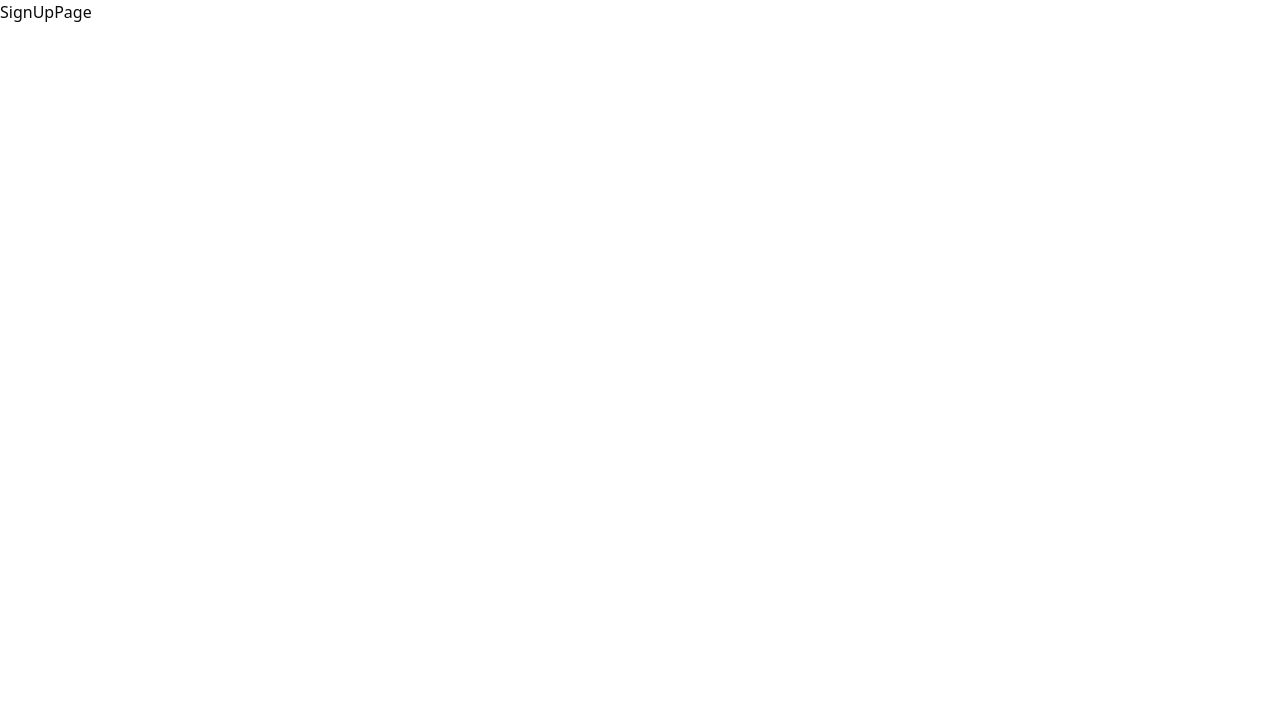
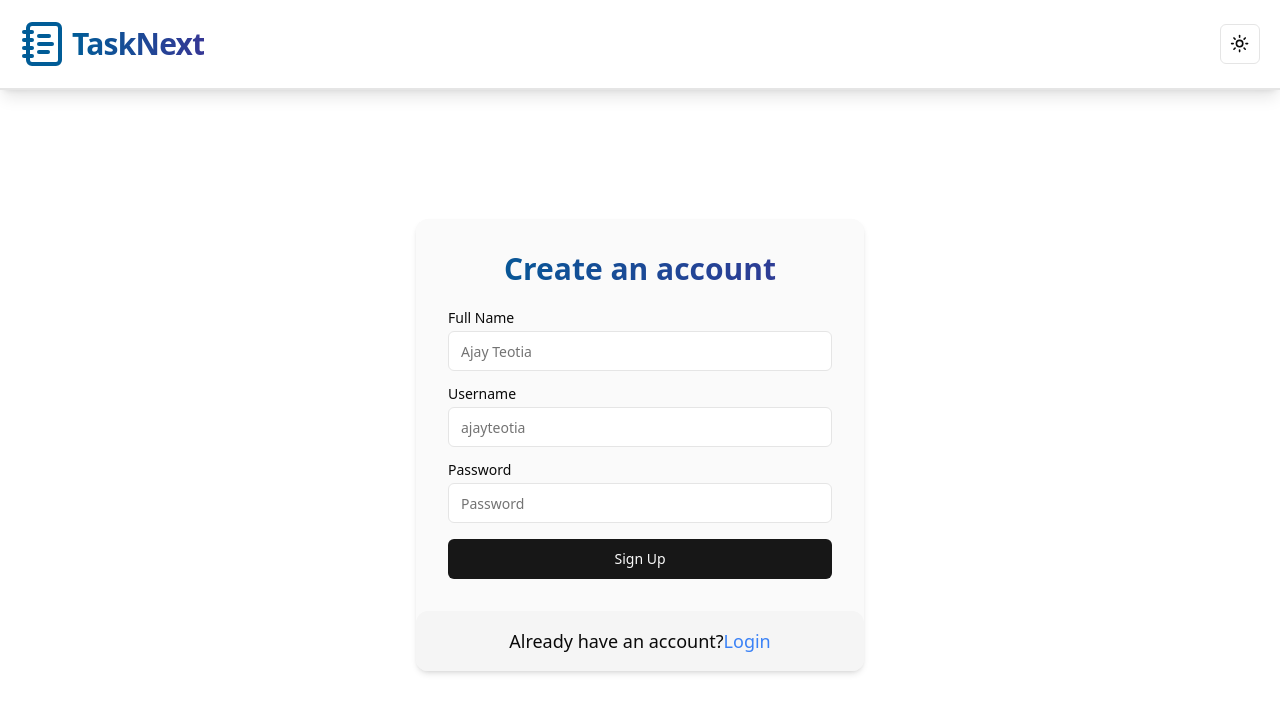
Before and after one commit to AjayTeotia/TaskNext, a React (Vite) app in the folder frontend/: page /signup in a window 1280 px wide. Shown: the top 712 px of the page. Built offline with nearby package versions, Linux system fonts and the light colour scheme.

Commit message:
login-signup-ui-complete

```diff
--- a/frontend/package.json
+++ b/frontend/package.json
@@ -12,6 +12,7 @@
   "dependencies": {
     "@radix-ui/react-dialog": "^1.1.2",
     "@radix-ui/react-dropdown-menu": "^2.1.2",
+    "@radix-ui/react-label": "^2.1.0",
     "@radix-ui/react-slot": "^1.1.0",
     "class-variance-authority": "^0.7.0",
     "clsx": "^2.1.1",
--- a/frontend/src/components/AuthHeader.jsx
+++ b/frontend/src/components/AuthHeader.jsx
@@ -0,0 +1,17 @@
+import React from "react";
+import Logo from "./Logo";
+import { ModeToggle } from "./ModeToggle";
+
+const AuthHeader = () => {
+  return (
+    <div className="flex justify-between items-center p-5 border-b-2 shadow-lg">
+      <Logo />
+
+      <div>
+        <ModeToggle />
+      </div>
+    </div>
+  );
+};
+
+export default AuthHeader;
--- a/frontend/src/components/_landingPageComponents/LandingPageHeader.jsx
+++ b/frontend/src/components/_landingPageComponents/LandingPageHeader.jsx
@@ -20,7 +20,7 @@ const LandingPageHeader = () => {
     navigate("/signup");
   };
   return (
-    <div className="flex justify-between items-center p-5 border-b-2">
+    <div className="flex justify-between items-center p-5 border-b-2 shadow-lg ">
       <Logo />
 
       <div className="md:flex gap-4 items-center hidden ">
@@ -40,7 +40,7 @@ const LandingPageHeader = () => {
           </SheetTrigger>
           <SheetContent className="w-[250px] sm:w-[400px]" side={"left"}>
             <SheetHeader>
-              <SheetTitle className="mb-5 mt-5">
+              <SheetTitle className="mb-5 mt-5  border-b-2 w-full">
                 <Logo />
               </SheetTitle>
               <SheetDescription>
--- /dev/null
+++ b/frontend/src/components/ui/input.jsx
@@ -0,0 +1,19 @@
+import * as React from "react"
+
+import { cn } from "@/lib/utils"
+
+const Input = React.forwardRef(({ className, type, ...props }, ref) => {
+  return (
+    (<input
+      type={type}
+      className={cn(
+        "flex h-10 w-full rounded-md border border-input bg-background px-3 py-2 text-sm ring-offset-background file:border-0 file:bg-transparent file:text-sm file:font-medium file:text-foreground placeholder:text-muted-foreground focus-visible:outline-none focus-visible:ring-2 focus-visible:ring-ring focus-visible:ring-offset-2 disabled:cursor-not-allowed disabled:opacity-50",
+        className
+      )}
+      ref={ref}
+      {...props} />)
+  );
+})
+Input.displayName = "Input"
+
+export { Input }
--- /dev/null
+++ b/frontend/src/components/ui/label.jsx
@@ -0,0 +1,16 @@
+import * as React from "react"
+import * as LabelPrimitive from "@radix-ui/react-label"
+import { cva } from "class-variance-authority";
+
+import { cn } from "@/lib/utils"
+
+const labelVariants = cva(
+  "text-sm font-medium leading-none peer-disabled:cursor-not-allowed peer-disabled:opacity-70"
+)
+
+const Label = React.forwardRef(({ className, ...props }, ref) => (
+  <LabelPrimitive.Root ref={ref} className={cn(labelVariants(), className)} {...props} />
+))
+Label.displayName = LabelPrimitive.Root.displayName
+
+export { Label }
--- a/frontend/src/pages/landingPage/LandingPage.jsx
+++ b/frontend/src/pages/landingPage/LandingPage.jsx
@@ -4,7 +4,7 @@ import React from "react";
 
 const LandingPage = () => {
   return (
-    <div>
+    <div className="overflow-hidden">
       <LandingPageHeader />
 
       <LandingPageHero />
--- a/frontend/src/pages/loginPage/LoginPage.jsx
+++ b/frontend/src/pages/loginPage/LoginPage.jsx
@@ -1,11 +1,59 @@
-import React from 'react'
+import AuthHeader from "@/components/AuthHeader";
+import { Button } from "@/components/ui/button";
+import { Input } from "@/components/ui/input";
+import { Label } from "@/components/ui/label";
+import React from "react";
+import { useNavigate } from "react-router-dom";
 
 const LoginPage = () => {
+  const navigate = useNavigate();
+
+  const toSignUp = () => {
+    navigate("/signup");
+  };
   return (
-    <div>
-      LoginPage
+    <div className="min-h-screen flex flex-col overflow-hidden">
+      <AuthHeader />
+
+      <div className="flex items-center justify-center flex-1 p-5">
+        <div className="max-w-md w-full bg-primary-foreground rounded-xl shadow-md ">
+          <div className="p-8">
+            <h2 className="text-2xl md:text-3xl font-bold mb-6 text-center bg-gradient-to-r from-[#005C97] to-[#363795] bg-clip-text text-transparent">
+              Create an account
+            </h2>
+
+            <form>
+              <div className="space-y-4">
+                <div className="grid w-full max-w-sm items-center gap-1.5">
+                  <Label htmlFor="">Username</Label>
+                  <Input type="text" placeholder="ajayteotia" />
+                </div>
+
+                <div className="grid w-full max-w-sm items-center gap-1.5">
+                  <Label htmlFor="">Password</Label>
+                  <Input type="password" placeholder="Password" />
+                </div>
+
+                <Button className="w-full">Login</Button>
+              </div>
+            </form>
+          </div>
+
+          <div className="text-sm md:text-lg px-8 py-4 bg-secondary flex justify-center rounded-xl">
+            <p>
+              Don't have an account?
+              <span
+                className="text-blue-500 hover:underline cursor-pointer"
+                onClick={toSignUp}
+              >
+                Sign Up
+              </span>
+            </p>
+          </div>
+        </div>
+      </div>
     </div>
-  )
-}
+  );
+};
 
-export default LoginPage
+export default LoginPage;
--- a/frontend/src/pages/signUpPage/SignUpPage.jsx
+++ b/frontend/src/pages/signUpPage/SignUpPage.jsx
@@ -1,11 +1,65 @@
-import React from 'react'
+import AuthHeader from "@/components/AuthHeader";
+import { Button } from "@/components/ui/button";
+import { Input } from "@/components/ui/input";
+import { Label } from "@/components/ui/label";
+
+import React from "react";
+import { useNavigate } from "react-router-dom";
 
 const SignUpPage = () => {
+  const navigate = useNavigate();
+
+  const toLogin = () => {
+    navigate("/login");
+  };
   return (
-    <div>
-      SignUpPage
+    <div className="min-h-screen flex flex-col overflow-hidden">
+      <AuthHeader />
+
+      <div className="flex items-center justify-center flex-1 p-5">
+        <div className="max-w-md w-full bg-primary-foreground rounded-xl shadow-md ">
+          <div className="p-8">
+            <h2 className="text-2xl md:text-3xl font-bold mb-6 text-center bg-gradient-to-r from-[#005C97] to-[#363795] bg-clip-text text-transparent">
+              Create an account
+            </h2>
+
+            <form>
+              <div className="space-y-4">
+                <div className="grid w-full max-w-sm items-center gap-1.5">
+                  <Label htmlFor="fullName">Full Name</Label>
+                  <Input type="text" placeholder="Ajay Teotia" />
+                </div>
+
+                <div className="grid w-full max-w-sm items-center gap-1.5">
+                  <Label htmlFor="">Username</Label>
+                  <Input type="text" placeholder="ajayteotia" />
+                </div>
+
+                <div className="grid w-full max-w-sm items-center gap-1.5">
+                  <Label htmlFor="">Password</Label>
+                  <Input type="password" placeholder="Password" />
+                </div>
+
+                <Button className="w-full">Sign Up</Button>
+              </div>
+            </form>
+          </div>
+
+          <div className="text-sm md:text-lg px-8 py-4 bg-secondary flex justify-center rounded-xl">
+            <p>
+              Already have an account?
+              <span
+                className="text-blue-500 hover:underline cursor-pointer"
+                onClick={toLogin}
+              >
+                Login
+              </span>
+            </p>
+          </div>
+        </div>
+      </div>
     </div>
-  )
-}
+  );
+};
 
-export default SignUpPage
+export default SignUpPage;
```
Also changed, not shown: 1 other file (tests, documents, lock files or other folders).
